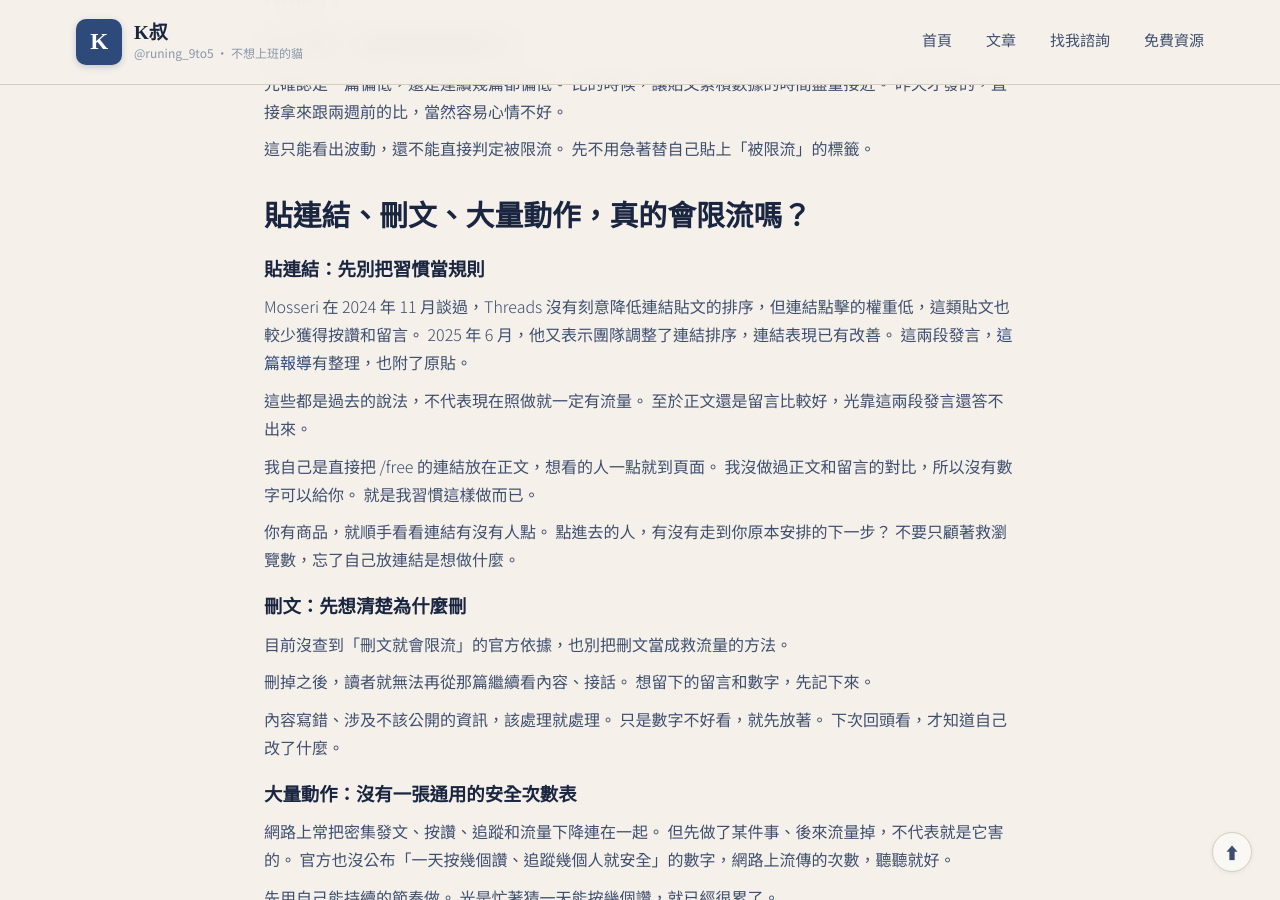
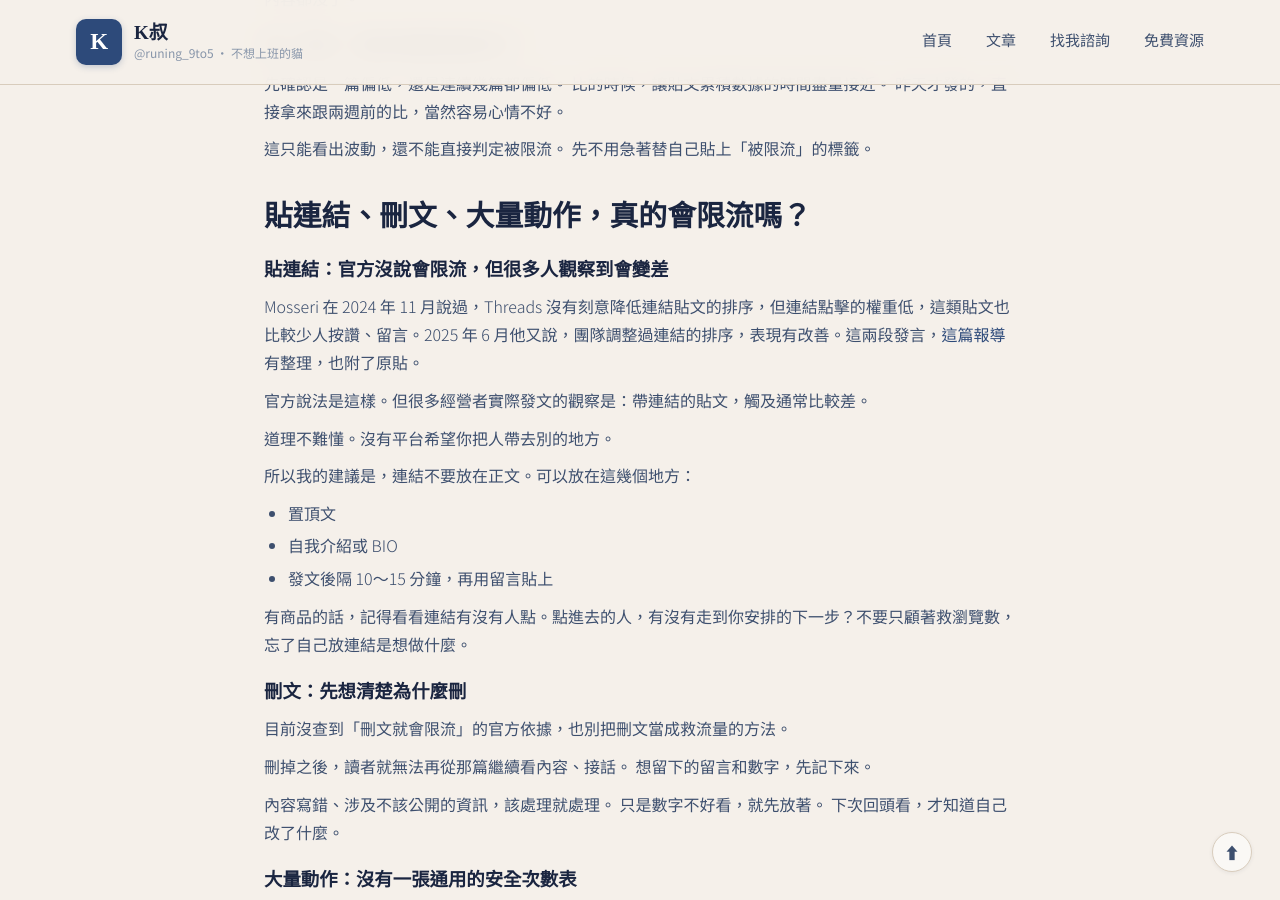
Before and after one commit to KenHAI666/Runing9TO5, a Jekyll site: the page built from _posts/2026-10-19-threads-no-traffic-shadowban.md, in a window 1280 px wide and 900 px high, scrolled down 2301 px. Built offline with Jekyll 4.4.1, drawn with Linux system fonts in a browser that asks for light colours.

Commit message:
Rewrite link section of Threads shadowban article (K叔-approved wording)

```diff
--- a/_posts/2026-10-19-threads-no-traffic-shadowban.md
+++ b/_posts/2026-10-19-threads-no-traffic-shadowban.md
@@ -73,22 +73,20 @@
 
 ## 貼連結、刪文、大量動作，真的會限流嗎？
 
-### 貼連結：先別把習慣當規則
+### 貼連結：官方沒說會限流，但很多人觀察到會變差
 
-Mosseri 在 2024 年 11 月談過，Threads 沒有刻意降低連結貼文的排序，但連結點擊的權重低，這類貼文也較少獲得按讚和留言。
-2025 年 6 月，他又表示團隊調整了連結排序，連結表現已有改善。
-這兩段發言，[這篇報導](https://www.socialmediatoday.com/news/meta-says-link-posts-ranked-properly-threads-reach/750126/)有整理，也附了原貼。
+Mosseri 在 2024 年 11 月說過，Threads 沒有刻意降低連結貼文的排序，但連結點擊的權重低，這類貼文也比較少人按讚、留言。2025 年 6 月他又說，團隊調整過連結的排序，表現有改善。這兩段發言，[這篇報導](https://www.socialmediatoday.com/news/meta-says-link-posts-ranked-properly-threads-reach/750126/)有整理，也附了原貼。
 
-這些都是過去的說法，不代表現在照做就一定有流量。
-至於正文還是留言比較好，光靠這兩段發言還答不出來。
+官方說法是這樣。但很多經營者實際發文的觀察是：帶連結的貼文，觸及通常比較差。
 
-我自己是直接把 /free 的連結放在正文，想看的人一點就到頁面。
-我沒做過正文和留言的對比，所以沒有數字可以給你。
-就是我習慣這樣做而已。
+道理不難懂。沒有平台希望你把人帶去別的地方。
 
-你有商品，就順手看看連結有沒有人點。
-點進去的人，有沒有走到你原本安排的下一步？
-不要只顧著救瀏覽數，忘了自己放連結是想做什麼。
+所以我的建議是，連結不要放在正文。可以放在這幾個地方：
+- 置頂文
+- 自我介紹或 BIO
+- 發文後隔 10～15 分鐘，再用留言貼上
+
+有商品的話，記得看看連結有沒有人點。點進去的人，有沒有走到你安排的下一步？不要只顧著救瀏覽數，忘了自己放連結是想做什麼。
 
 ### 刪文：先想清楚為什麼刪
 
```
